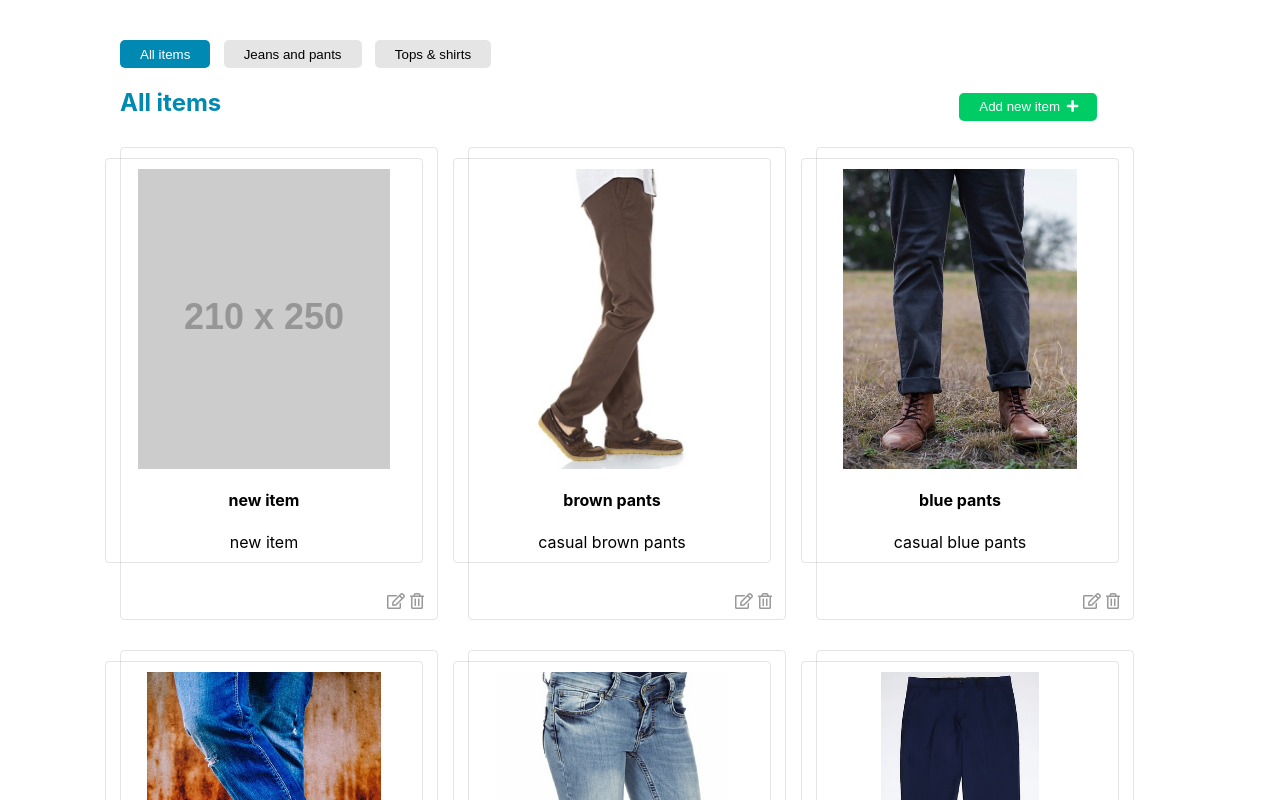
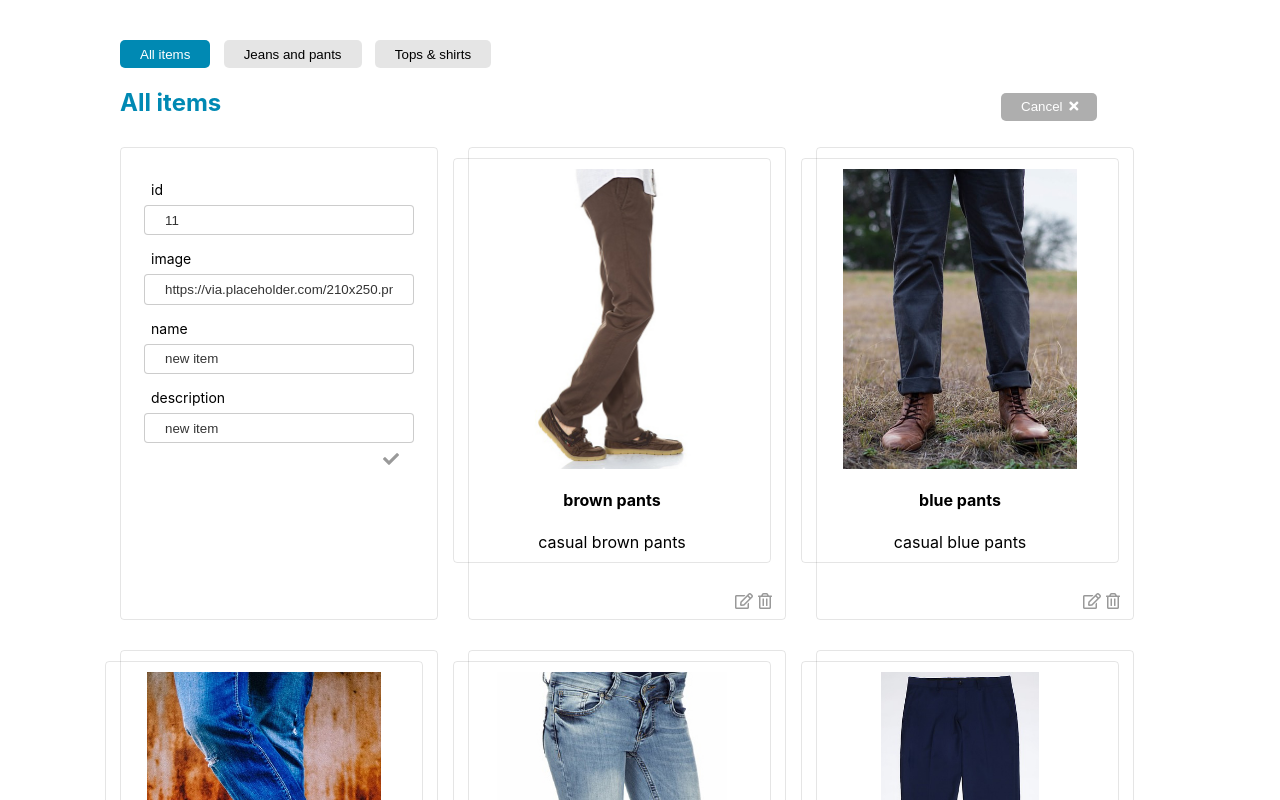
Before and after one commit to glucus/your-style-react, a React (Create React App) app: page / in a window 1280 px wide. Both pictures are taken after a click on the button "Add new item". Shown: the top 800 px of the page. Built offline with nearby package versions, Linux system fonts and the light colour scheme.

Commit message:
edited new item adding

```diff
--- a/src/components/Card/index.jsx
+++ b/src/components/Card/index.jsx
@@ -20,8 +20,7 @@ class Card extends React.Component {
   }
 
   toggleForm = (id, e) => {
-    console.log (`toggling form for card with id ${id}`);
-
+    // console.log (`toggling form for card with id ${id}`);
     this.setState ({
       formHidden: !this.state.formHidden
     })
--- a/src/components/Form/index.jsx
+++ b/src/components/Form/index.jsx
@@ -1,6 +1,15 @@
 import React from 'react';
 import './Form.scss';
 import { Consumer } from '../../context';
+
+        //   const newCard = {
+        //     id: clothes.length,
+        //     name: 'new item',
+        //     image: 'https://via.placeholder.com/210x250.png?text=your-style.com',
+        //     description: 'new item',
+        //     category: '',
+        //     target: ''
+        // }
 
 class Form extends React.Component {
 
@@ -30,11 +39,8 @@ class Form extends React.Component {
   };
 
 
-  handleSubmit = (id, name, description, image, dispatch) => {
-
-    const newItem = {id, name, description, image};
-
-       console.log ('submitting item', newItem.id);
+  handleSubmit = (newItem, dispatch) => {
+       console.log ('submitting item with id', newItem.id);
 
         dispatch ({
         type: 'SUBMIT_ITEM',
@@ -44,8 +50,9 @@ class Form extends React.Component {
 
 onClickSubmit = (id, name, description, image, dispatch) => {
   this.props.toggleForm (id);
-  // this.handleSubmit.bind (this, id, name, description, image, dispatch)
-  this.handleSubmit (id, name, description, image, dispatch);
+
+  const newItem = {id, name, description, image};
+  this.handleSubmit (newItem, dispatch);
 }
 
 
@@ -73,6 +80,7 @@ onClickSubmit = (id, name, description, image, dispatch) => {
                                     value={this.state[item]}
                                     onChange={this.handleChange}
                                     placeholder={this.props[item]}
+                                    required
                               />
                             </div>
                   )}
--- a/src/components/Gallery/Gallery.scss
+++ b/src/components/Gallery/Gallery.scss
@@ -1,3 +1,5 @@
+$card-width: 300px;
+
 .gallery {
   // border: 1px solid grey;
   display: flex;
@@ -78,3 +80,23 @@ h2 {
     background-color: #aeaeae;
   }
 }
+
+
+
+.card {
+  width: $card-width;
+  // border: 1px solid red;
+
+  display: flex;
+  flex-direction: column;
+  align-items: center;
+  justify-content: space-between;
+  position: relative;
+
+  padding: 10px 8px;
+  border: 1px solid rgba(0, 0, 0, 0.1);
+  border-radius: 4px;
+
+  margin-bottom: 30px;
+  margin-right: 30px;
+}
--- a/src/components/Gallery/index.jsx
+++ b/src/components/Gallery/index.jsx
@@ -3,15 +3,14 @@ import './Gallery.scss';
 
 import { Consumer } from '../../context';
 import Cards from '../Cards';
-import Card from '../Card';
+import Form from '../Form';
 import CategoryTabs from '../CategoryTabs';
 import { dispatch } from 'rxjs/internal/observable/pairs';
 
 class Gallery extends React.Component {
 
   state = {
-    showNewCard: false,
-    buttonText: 'Add new item'
+    showNewCard: false
   }
 
   filterClothes = (arr, categoryName) => {
@@ -22,25 +21,28 @@ class Gallery extends React.Component {
     } return arr;
   };
 
+  toggleForm = () => {
+    this.setState ({ showNewCard: !this.state.showNewCard })
+  }
+
+  toggleCardForm = (id, e) => {
+    // console.log (`toggling form for card with id ${id}`);
+    this.setState ({
+      formHidden: !this.state.formHidden
+    })
+  }
+
   render () {
     return (
       <Consumer>
         {value => {
-          const { clothes, categories, categoryName, categoryDescription, dispatch } = value;
+          const { clothes, categories, categoryName, categoryDescription } = value;
+
+          const { showNewCard } = this.state;
 
           const filteredClothes = this.filterClothes(clothes, categoryName);
 
-          const addNewItem = (newItem, dispatch) => {
-            // this.setState({
-            //   showNewCard: !this.state.showNewCard
-            // })
-
-            dispatch ({
-              type: 'EDIT_ITEM',
-              payload: newItem
-            })
-          }
-
+          // const newCard = {};
           const newCard = {
             id: clothes.length,
             name: 'new item',
@@ -48,7 +50,7 @@ class Gallery extends React.Component {
             description: 'new item',
             category: '',
             target: ''
-        }
+        };
 
           return (
             <React.Fragment>
@@ -60,13 +62,14 @@ class Gallery extends React.Component {
                   <h2>{categoryDescription}</h2>
                   {!this.state.showNewCard ?
                   <button className="addNewButton"
-                          onClick = {addNewItem.bind(this, newCard, dispatch)}>
+                          onClick={this.toggleForm}
+                  >
                     Add new item
                     <i className="fas fa-plus" />
                   </button>
                   :
                   <button className="addNewButtonCancel"
-                    onClick = { () => this.setState({ showNewCard: !this.state.showNewCard }) }>
+                    onClick = {this.toggleForm}>
                     Cancel
                     <i className="fas fa-times" />
                   </button>
@@ -75,7 +78,9 @@ class Gallery extends React.Component {
                 </div>
               </div>
               <div className="gallery">
-                  {/* {this.state.showNewCard && <Card key={clothes.length} id={clothes.length} card={newCard} formHidden={false} />} */}
+                  {showNewCard && <div className="card">
+                      <Form card={newCard} toggleForm={this.toggleCardForm} />
+                  </div>}
                   <Cards cards={filteredClothes} />
               </div>
             </React.Fragment>
--- a/src/context.js
+++ b/src/context.js
@@ -39,10 +39,12 @@ const reducer = (state, action) => {
     }
 
 
-    case 'EDIT_ITEM': {
+    case 'SUBMIT_ITEM': {
       const newItem = action.payload;
+      console.log ('newItem', newItem);
 
       const found = alreadyExists(clothes, newItem.id);
+      console.log ('found', found);
 
       const result = found[0] || null ;
 
@@ -69,20 +71,6 @@ const reducer = (state, action) => {
 
     }
 
-
-    // case 'ADD_NEW_ITEM': {
-
-    //   const newItem = action.payload;
-    //   const updatedClothes = [...state.clothes, newItem];
-
-    //   console.log('newClothes', newItem);
-
-    //   return {
-    //     ...state,
-    //      clothes: updatedClothes
-    //   }
-    // }
-
     default:
         return state;
     }
```
